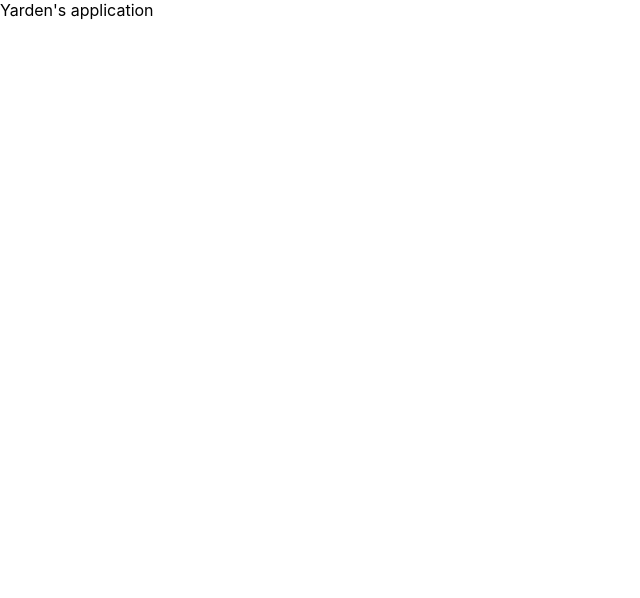
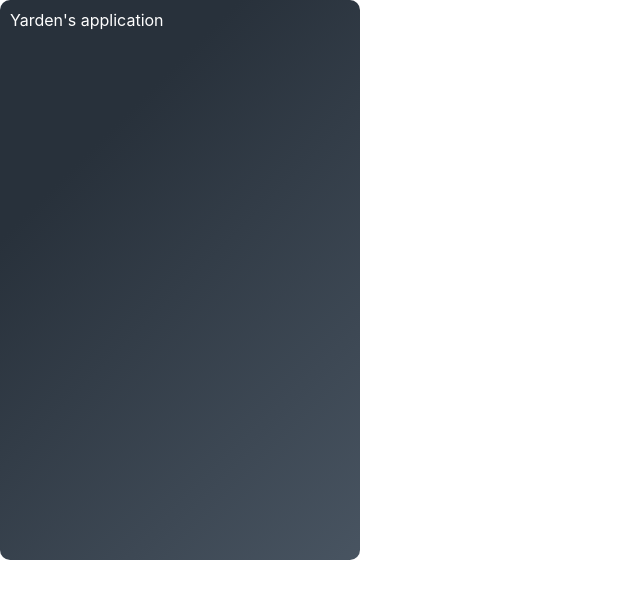
Before and after one commit to YardenRon/calculator-app, a React (Create React App) app: page / in a window 1280 px wide. Shown: the top 598 px of the page, without its empty margins (0-640 px from the left). Built offline with nearby package versions, Linux system fonts and the light colour scheme.

Commit message:
Added Wrapper component

```diff
--- a/package.json
+++ b/package.json
@@ -13,6 +13,7 @@
     "react": "^18.3.1",
     "react-dom": "^18.3.1",
     "react-scripts": "5.0.1",
+    "react-textfit": "^1.1.1",
     "sass": "^1.77.8",
     "typescript": "^4.9.5",
     "web-vitals": "^2.1.4"
--- a/src/components/App.tsx
+++ b/src/components/App.tsx
@@ -1,10 +1,13 @@
 import React from 'react';
 import './App.scss';
+import Wrapper from './Wrapper';
 
 function App() {
   return (
     <div>
-      <span> Yarden's application </span>
+      <Wrapper>
+        <span style={{ color: 'white' }}> Yarden's application </span>
+      </Wrapper>
     </div>
   );
 }
--- /dev/null
+++ b/src/components/Wrapper.scss
@@ -0,0 +1,8 @@
+.wrapper {
+    height: 540px;
+    width: 340px;
+    padding: 10px;
+    border-radius: 10px;
+    background-color: #485461;
+    background-image: linear-gradient(315deg, #485461 0%, #28313b 74%);
+}
--- /dev/null
+++ b/src/components/Wrapper.tsx
@@ -0,0 +1,12 @@
+import { PropsWithChildren } from 'react';
+import './Wrapper.scss';
+
+const Wrapper = ({ children }: PropsWithChildren) => {
+    return (
+        <div className='wrapper'>
+            {children}
+        </div>
+    );
+};
+
+export default Wrapper;
--- a/src/index.tsx
+++ b/src/index.tsx
@@ -2,7 +2,6 @@ import React from 'react';
 import ReactDOM from 'react-dom/client';
 import './index.css';
 import App from './components/App';
-import reportWebVitals from './reportWebVitals';
 
 const root = ReactDOM.createRoot(
   document.getElementById('root') as HTMLElement
@@ -12,8 +11,3 @@ root.render(
     <App />
   </React.StrictMode>
 );
-
-// If you want to start measuring performance in your app, pass a function
-// to log results (for example: reportWebVitals(console.log))
-// or send to an analytics endpoint. Learn more: https://bit.ly/CRA-vitals
-reportWebVitals();
--- a/src/reportWebVitals.ts
+++ /dev/null
@@ -1,15 +0,0 @@
-import { ReportHandler } from 'web-vitals';
-
-const reportWebVitals = (onPerfEntry?: ReportHandler) => {
-  if (onPerfEntry && onPerfEntry instanceof Function) {
-    import('web-vitals').then(({ getCLS, getFID, getFCP, getLCP, getTTFB }) => {
-      getCLS(onPerfEntry);
-      getFID(onPerfEntry);
-      getFCP(onPerfEntry);
-      getLCP(onPerfEntry);
-      getTTFB(onPerfEntry);
-    });
-  }
-};
-
-export default reportWebVitals;
```
Also changed, not shown: src/logo.svg (deleted), 1 other file (tests, documents, lock files or other folders).
